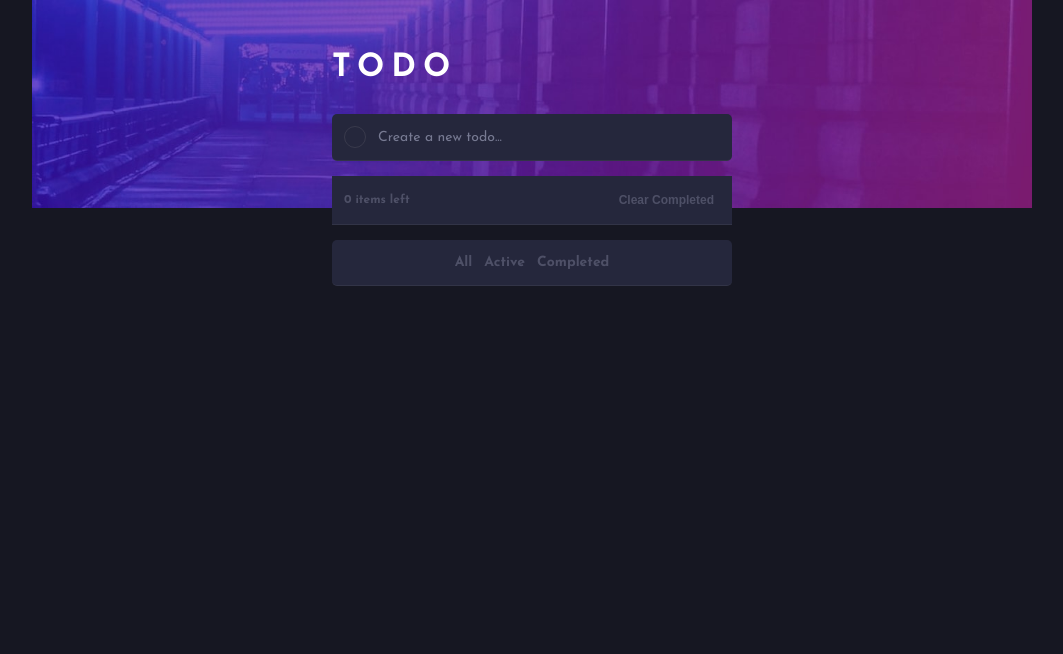
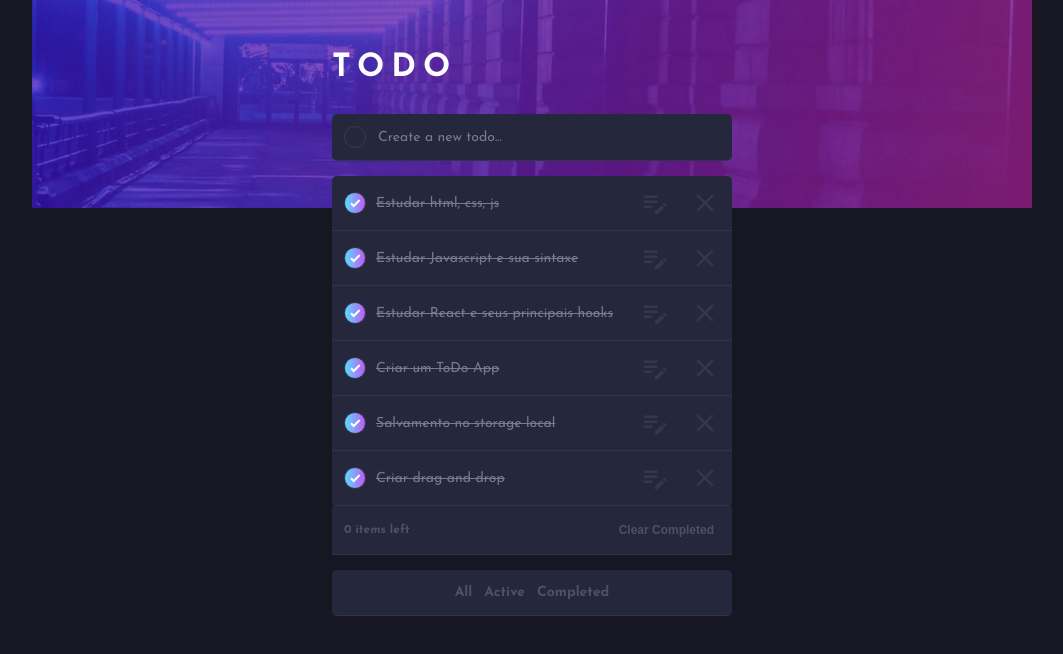
Before and after one commit to wgustavosantos/todo-reactjs, a React (Vite) app: page / in a window 1280 px wide. Shown: the top 654 px of the page, without its empty margins (108-1171 px from the left). Built offline with nearby package versions, Linux system fonts and the light colour scheme.

Commit message:
Dados iniciais

```diff
--- a/src/App.jsx
+++ b/src/App.jsx
@@ -10,22 +10,26 @@ function App() {
   const storedTodos = JSON.parse(localStorage.getItem('todos'));
 
 
-  if (!storedTodos || storedTodos.length === 0) {
+
 
   useEffect(() => {
     // Mostrar o aviso após 3 segundos (3000 milissegundos)
+    if (!storedTodos || storedTodos.length === 0) {
       setTimeout(() => {
         setShowNotice(true);
       }, 1000);
+    }
+
+
   }, []);
 
   useEffect(() => {
     // Remover o aviso após 3 segundos (3000 milissegundos)
     setTimeout(() => {
       setShowNotice(false);
-      }, 3000);
+    }, 4000);
   }, [showNotice]);
-  }
+
 
 
   return (
--- a/src/componentes/TodoForm/TodoForm.jsx
+++ b/src/componentes/TodoForm/TodoForm.jsx
@@ -7,6 +7,8 @@ import TodoFilter from '../TodoFilter/TodoFilter'
 import { SortableItem } from '../SortableItems/SortableItems';
 import { CSSTransition } from 'react-transition-group';
 import React from 'react'
+import { v4 as uuidv4 } from "uuid";
+
 import {
     DndContext,
     closestCenter
@@ -21,9 +23,40 @@ import {
 
 const TodoForm = () => {
 
+    const lista  =  [{
+        id: uuidv4(),
+        text: 'Estudar html, css, js',
+        isCompleted: true
+    },
+    {
+        id: uuidv4(),
+        text: 'Estudar Javascript e sua sintaxe',
+        isCompleted: true
+    },
+    {
+        id: uuidv4(),
+        text: 'Estudar React e seus principais hooks',
+        isCompleted: true
+    },
+    {
+        id: uuidv4(),
+        text: 'Criar um ToDo App',
+        isCompleted: true
+    },
+    {
+        id: uuidv4(),
+        text: 'Salvamento no storage local',
+        isCompleted: true
+    },
+    {
+        id: uuidv4(),
+        text: 'Criar drag and drop',
+        isCompleted: true
+    }]
+
 
     const [filter, setFilter] = useState("All")
-    const [todos, setTodos] = useState([]);
+    const [todos, setTodos] = useState((JSON.parse(localStorage.getItem('todos')) || lista));
     const [modalActive, setModalActive] = useState(false);
     const [todo, setTodo] = useState(null)
     let shouldlog = useRef(true);
@@ -39,8 +72,15 @@ const TodoForm = () => {
             shouldlog.current = false;
             if (storedTodos) {
 
+                    // if(storedTodos.length === 0){
+                    //     setTodos(lista)
+                    //     return
+                    // }
+
                 setTodos(storedTodos)
             }
+
+
         }
     }, []);
 
@@ -165,35 +205,3 @@ const TodoForm = () => {
 }
 
 export default TodoForm;
-
-
-// {
-        //     id: uuidv4(),
-        //     text: 'Estudar Dor Pélvica Crônica',
-        //     isCompleted: false
-        // },
-        // {
-        //     id: uuidv4(),
-        //     text: 'Revisar Incontinência Urinária e Disfunções Pélvicas',
-        //     isCompleted: false
-        // },
-        // {
-        //     id: uuidv4(),
-        //     text: 'Assistir 2 aulas do curso Gestão da Dor no Câncer Ginecológico',
-        //     isCompleted: false
-        // },
-        // {
-        //     id: uuidv4(),
-        //     text: 'Revisar Neuromodulação',
-        //     isCompleted: false
-        // },
-        // {
-        //     id: uuidv4(),
-        //     text: 'Flashcard sobre Biofeedback e Eletromiografia',
-        //     isCompleted: false
-        // },
-        // {
-        //     id: uuidv4(),
-        //     text: 'Flashcard sobre Fibromialgia',
-        //     isCompleted: false
-        // }
--- a/src/componentes/TodoInfo/TodoInfo.css
+++ b/src/componentes/TodoInfo/TodoInfo.css
@@ -9,7 +9,13 @@
 
 .todo-info > button {
     background: transparent;
+    cursor: pointer;
     border: none;
+
+}
+
+.todo-info > button:hover {
+    color: hsl(220, 98%, 61%);
 
 }
 
--- a/src/componentes/TodoInfo/TodoInfo.jsx
+++ b/src/componentes/TodoInfo/TodoInfo.jsx
@@ -5,6 +5,7 @@ const TodoInfo = ({countTodo, removeCompleted}) => {
         <div className="todo-info todo">
             <p>{countTodo} items left</p>
             <button onClick={removeCompleted}>Clear Completed</button>
+
         </div>
     )
 }
```
Also changed, not shown: 5 other files (tests, documents, lock files or other folders). Lines whose indentation alone changed are shown as unchanged.
